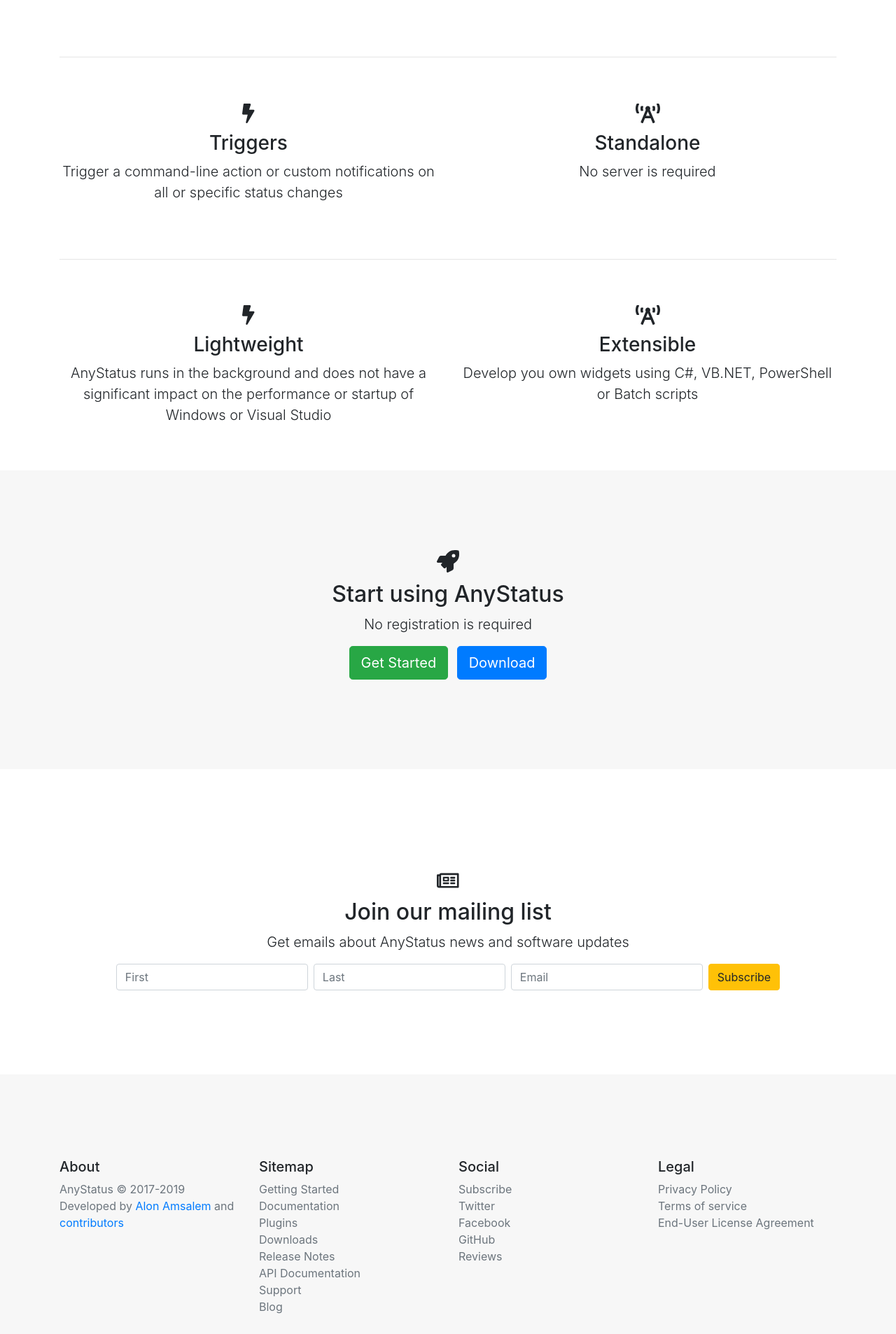
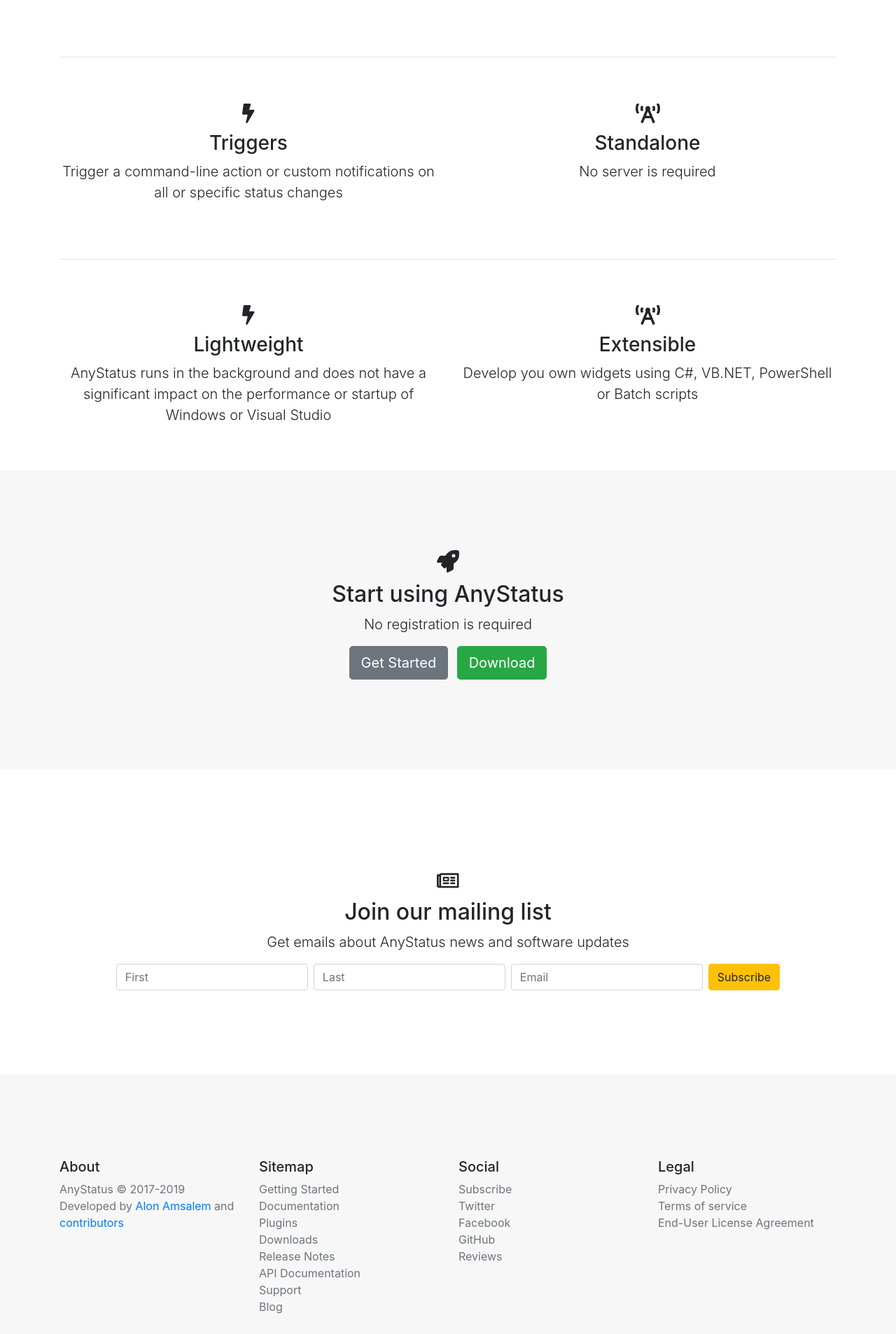
Before and after one commit to AnyStatus/anystatus.github.io, a Jekyll site: the page built from index.html, in a window 1280 px wide. Shown: the part 2429-4335 px from the top of the page at 70% size. Built offline with Jekyll 4.4.1, drawn with Linux system fonts in a browser that asks for light colours; comment, search, counter and statistics services are not loaded.

Commit message:
Update index.html

```diff
--- a/index.html
+++ b/index.html
@@ -189,8 +189,8 @@
                 <h2>Start using AnyStatus</h2>
                 <p class="lead">No registration is required</p>
                 <p>
-                    <a href="/docs/getting-started" class="btn btn-lg btn-success" role="button">Get Started</a>
-                    <a href="/downloads" class="btn btn-primary btn-lg ml-2" role="button">Download</a>
+                    <a href="/docs/getting-started" class="btn btn-lg btn-secondary" role="button">Get Started</a>
+                    <a href="/downloads" class="btn btn-success btn-lg ml-2" role="button">Download</a>
                 </p>
             </div>
         </div>
```
